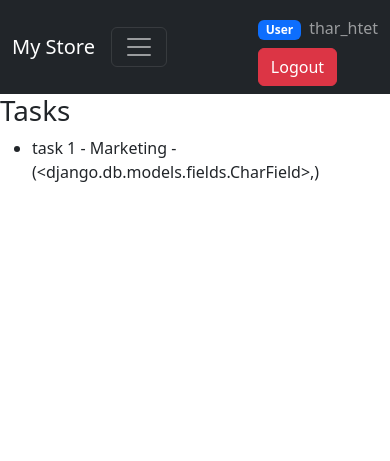
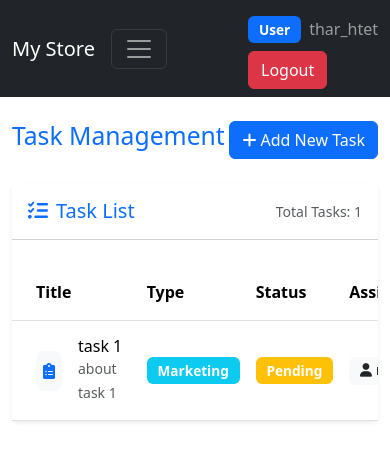
Before and after one commit to TharHtet236401/django-groups, a Django app: page /tasks/ in a window 390 px wide. Shown: the top 461 px of the page. Run offline with Django 5.2, Linux system fonts and the light colour scheme; a user stored in the database is signed in; data comes from the database, SQL or seed files in the repository; both versions use the stored data as it was after the commit; some libraries are stand-ins or nearby versions.

Commit message:
Enhance task management by registering Task model in admin, updating task view for user-specific task filtering, and improving task template with a responsive design and better user experience. Fix task_status field definition in the model.

```diff
--- a/core/admin.py
+++ b/core/admin.py
@@ -1,6 +1,7 @@
 # core/admin.py
 from django.contrib import admin
-from .models import Product, Sale
+from .models import Product, Sale, Task
 
 admin.site.register(Product)
 admin.site.register(Sale)
+admin.site.register(Task)
--- a/core/models.py
+++ b/core/models.py
@@ -26,7 +26,7 @@ class Task(models.Model):
     title = models.CharField(max_length=200)
     description = models.TextField(blank=True)
     task_type = models.CharField(max_length=200, choices=TASK_TYPE_CHOICES, default='Sales')
-    task_status = models.CharField(max_length=200, choices=TASK_STATUS_CHOICES, default='Pending'),
+    task_status = models.CharField(max_length=200, choices=TASK_STATUS_CHOICES, default='Pending')
     assigned_to = models.ForeignKey(User, on_delete=models.CASCADE, related_name='assigned_tasks')
     assigned_by = models.ForeignKey(User, on_delete=models.CASCADE, related_name='created_tasks')
     created_at = models.DateTimeField(auto_now_add=True)
--- a/core/templates/core/tasks.html
+++ b/core/templates/core/tasks.html
@@ -1,15 +1,141 @@
 {% extends 'core/main.html' %}
 
 {% block content %}
-    <h1>Tasks</h1>
-    <ul>
-        {% if tasks %}
-            {% for task in tasks %}
+<div class="container mt-4">
+    <div class="d-flex justify-content-between align-items-center mb-4">
+        <h1 class="h2 text-primary">Task Management</h1>
+        <a href="#" class="btn btn-primary">
+            <i class="fas fa-plus"></i> Add New Task
+        </a>
+    </div>
 
-            <li>{{ task.title }} - {{ task.task_type }} - {{ task.task_status }}</li>
-            {% endfor %}
-        {% else %}
-            <li>No tasks found</li>
-        {% endif %}
-    </ul>
+    {% if messages %}
+    <div class="messages mb-4">
+        {% for message in messages %}
+        <div class="alert alert-{{ message.tags }} alert-dismissible fade show" role="alert">
+            {{ message }}
+            <button type="button" class="btn-close" data-bs-dismiss="alert" aria-label="Close"></button>
+        </div>
+        {% endfor %}
+    </div>
+    {% endif %}
+
+    <div class="card shadow-sm border-0">
+        <div class="card-header bg-white py-3">
+            <div class="d-flex justify-content-between align-items-center">
+                <h5 class="card-title mb-0 text-primary">
+                    <i class="fas fa-tasks me-2"></i>Task List
+                </h5>
+                <div class="text-muted small">
+                    Total Tasks: {{ tasks|length }}
+                </div>
+            </div>
+        </div>
+        <div class="card-body p-0">
+            <div class="table-responsive">
+                <table class="table table-hover align-middle mb-0">
+                    <thead class="bg-light">
+                        <tr>
+                            <th class="ps-4">Title</th>
+                            <th>Type</th>
+                            <th>Status</th>
+                            <th>Assigned To</th>
+                            <th>Created At</th>
+                            <th class="text-end pe-4">Actions</th>
+                        </tr>
+                    </thead>
+                    <tbody>
+                        {% for task in tasks %}
+                        <tr>
+                            <td class="ps-4">
+                                <div class="d-flex align-items-center">
+                                    <div class="task-icon me-3">
+                                        <i class="fas fa-clipboard-list text-primary"></i>
+                                    </div>
+                                    <div>
+                                        <h6 class="mb-0">{{ task.title }}</h6>
+                                        <small class="text-muted">{{ task.description|truncatechars:50 }}</small>
+                                    </div>
+                                </div>
+                            </td>
+                            <td>
+                                <span class="badge bg-info">{{ task.task_type }}</span>
+                            </td>
+                            <td>
+                                {% if task.task_status == 'Pending' %}
+                                    <span class="badge bg-warning">Pending</span>
+                                {% elif task.task_status == 'In Progress' %}
+                                    <span class="badge bg-primary">In Progress</span>
+                                {% elif task.task_status == 'Completed' %}
+                                    <span class="badge bg-success">Completed</span>
+                                {% else %}
+                                    <span class="badge bg-secondary">{{ task.task_status }}</span>
+                                {% endif %}
+                            </td>
+                            <td>
+                                <span class="badge bg-light text-dark">
+                                    <i class="fas fa-user me-1"></i>{{ task.assigned_to.username }}
+                                </span>
+                            </td>
+                            <td>
+                                <small class="text-muted">{{ task.created_at|date:"M d, Y" }}</small>
+                            </td>
+                            <td class="text-end pe-4">
+                                <div class="btn-group">
+                                    <a href="#" class="btn btn-sm btn-outline-warning" title="Edit">
+                                        <i class="fas fa-edit"></i>
+                                    </a>
+                                    <a href="#" class="btn btn-sm btn-outline-danger" title="Delete"
+                                       onclick="return confirm('Are you sure you want to delete this task?')">
+                                        <i class="fas fa-trash"></i>
+                                    </a>
+                                </div>
+                            </td>
+                        </tr>
+                        {% empty %}
+                        <tr>
+                            <td colspan="6" class="text-center py-5">
+                                <div class="text-muted">
+                                    <i class="fas fa-clipboard-list fa-3x mb-3"></i>
+                                    <p class="mb-0 fs-5">No tasks found</p>
+                                    <small class="text-muted">Start by adding your first task</small>
+                                </div>
+                            </td>
+                        </tr>
+                        {% endfor %}
+                    </tbody>
+                </table>
+            </div>
+        </div>
+    </div>
+</div>
+
+<style>
+    .task-icon {
+        width: 40px;
+        height: 40px;
+        display: flex;
+        align-items: center;
+        justify-content: center;
+        background-color: #f8f9fa;
+        border-radius: 8px;
+    }
+    .badge {
+        font-size: 0.85em;
+        padding: 0.5em 0.8em;
+    }
+    .table > :not(caption) > * > * {
+        padding: 1rem 0.5rem;
+    }
+    .btn-group .btn {
+        padding: 0.25rem 0.5rem;
+    }
+    .btn-group .btn:hover {
+        transform: translateY(-1px);
+        transition: transform 0.2s;
+    }
+    .table-hover tbody tr:hover {
+        background-color: #f8f9fa;
+    }
+</style>
 {% endblock %}
--- a/core/views.py
+++ b/core/views.py
@@ -108,5 +108,9 @@ def add_sale_view(request):
 
 
 def task_view(request):
-    tasks = Task.objects.all()
-    return render(request, 'core/tasks.html', {'tasks': tasks})
+    if request.user.is_superuser:
+        tasks = Task.objects.all()
+        return render(request, 'core/tasks.html', {'tasks': tasks})
+    else:
+        tasks = Task.objects.filter(assigned_to=request.user)
+        return render(request, 'core/tasks.html', {'tasks': tasks})
```
Also changed, not shown: core/migrations/0005_task_task_status.py (added), db.sqlite3.
